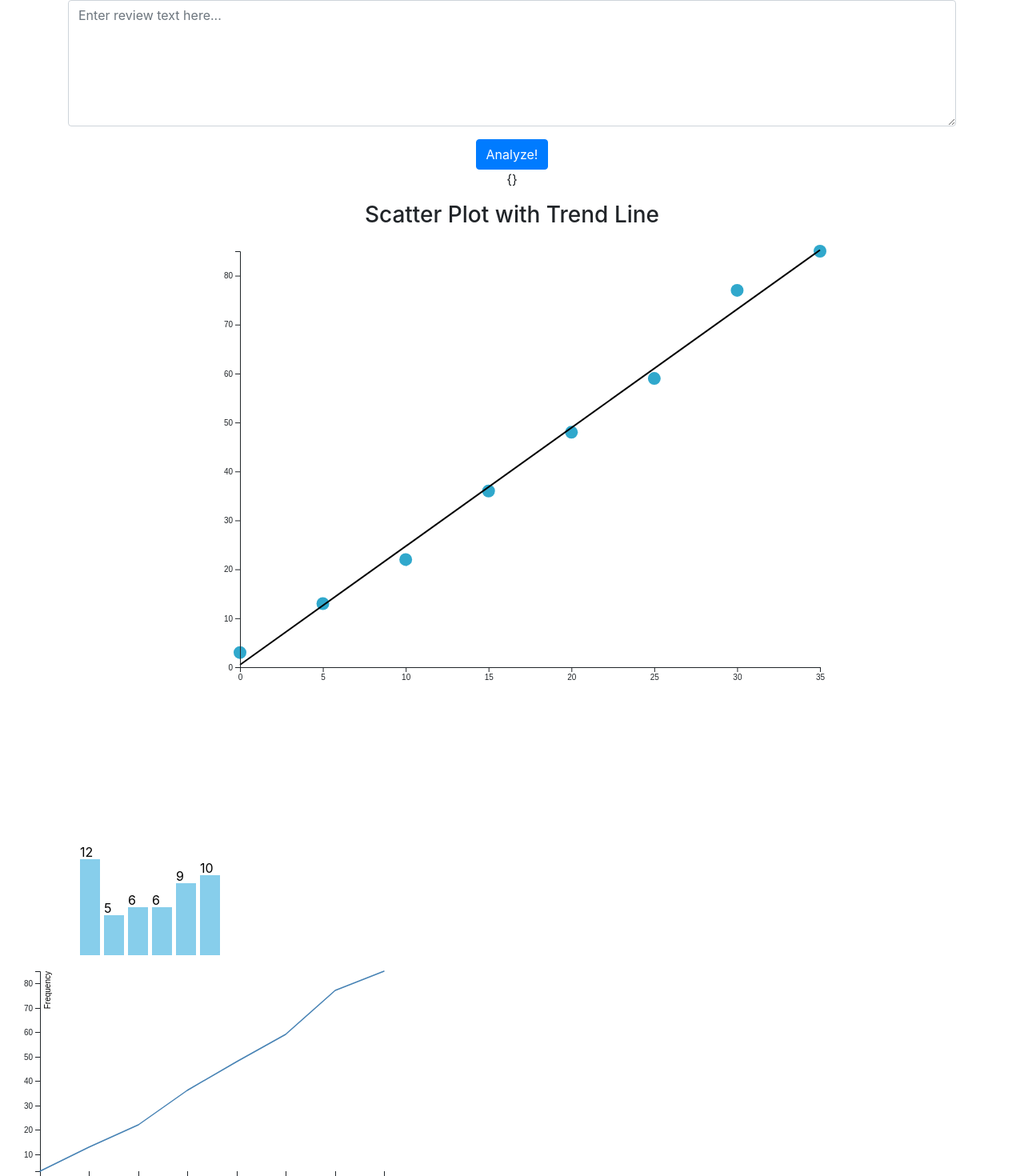
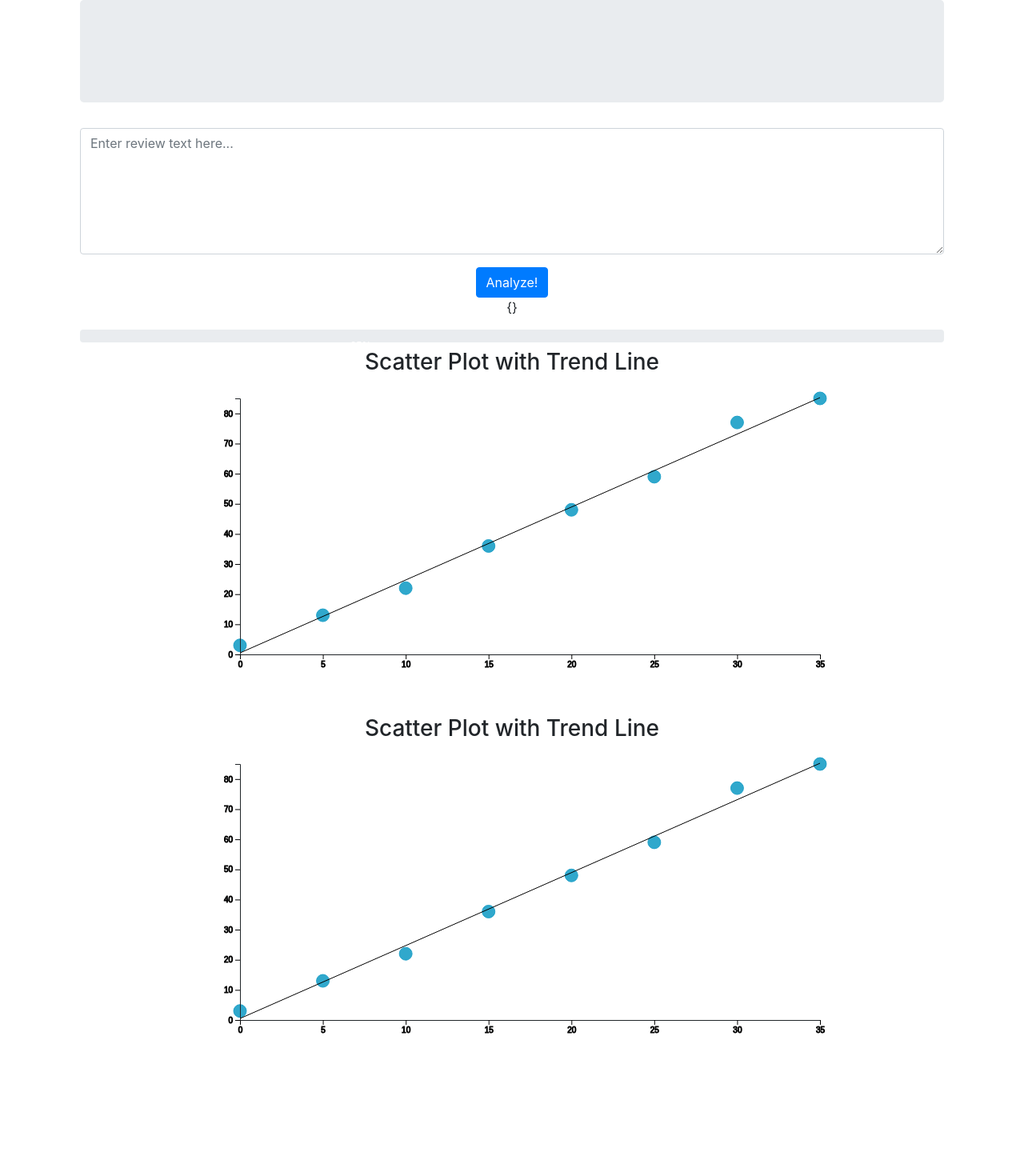
Before and after one commit to beini19/insightful, a React (Create React App) app in the folder src/client/: page / in a window 1280 px wide. Shown: the top 1470 px of the page at 80% size. Built offline with nearby package versions, Linux system fonts and the light colour scheme.

Commit message:
Added progress bar and graph styles

```diff
--- a/src/client/src/App.js
+++ b/src/client/src/App.js
@@ -1,59 +1,13 @@
 import React, { Component } from 'react';
 import './App.css';
-import BarGraph from './graphs/BarGraph'
-import LineGraph from './graphs/LineGraph'
-import ScatterPlot from './graphs/ScatterPlot'
+import MainPage from './MainPage.jsx';
 
 class App extends Component {
-  constructor(props) {
-    super(props);
-    this.state = {
-      data: [12, 5, 6, 6, 9, 10],
-      scatterData: [[0, 3],[5, 13],[10, 22],[15, 36],[20, 48],[25, 59],[30, 77],[35, 85]],
-      svgWidth: 700,
-      svgHeight: 300,
-      reviewText: "",
-      reviewData: {}
-    }
-  }
-
-  handleChange = (blob) => {
-    this.setState({ reviewText: blob.target.value })
-  }
-
-  sampleText = "Handpulled noodles are pretty good. Broth is tasty, chili is not that hot, but flavourful."
-  "You can order tendon during the weekend. Portions are an insane size, even if you get the smallest one."
-  "Great value for students, and this is evident from the amount of traffic this place gets."
-  "Expect to wait 15-30 minutes during peak times.";
-
-  handleSubmit = (event) => {
-    console.log('The button was clicked.');
-    console.log(this.state.reviewText)
-    fetch("http://localhost:5000/get_insights/", {
-      method: "POST",
-      body: this.state.reviewText
-    })
-      .then(response => response.json())
-      .then(data =>
-        {this.setState({reviewData: data})}
-        )
-      .catch(err => console.log(err));
-  }
-
   render() {
     return (
       <div className="App">
-      <div className="container">
-        <form>
-        <div className="form-group">
-          <textarea className="form-control" onChange={this.handleChange} id="reviewText" rows="6" placeholder="Enter review text here..."></textarea>
-        </div>
-        </form>
-        <button type="submit" className="btn btn-primary" onClick={this.handleSubmit}>Analyze!</button>
-        <p>{JSON.stringify(this.state.reviewData)}</p>
-        <ScatterPlot data={this.state.scatterData}></ScatterPlot>
-        <BarGraph data={this.state.data} svgWidth={this.state.svgWidth} svgHeight={this.state.svgHeight} />
-        <LineGraph data={this.state.scatterData}></LineGraph>
+        <div className="container">
+          <MainPage></MainPage>
         </div>
       </div>
     );
--- /dev/null
+++ b/src/client/src/MainPage.jsx
@@ -0,0 +1,88 @@
+import React, { Component } from 'react';
+import BarGraph from './components/BarGraph'
+import LineGraph from './components/LineGraph'
+import ScatterPlot from './components/ScatterPlot'
+import ProgressBar from './components/ProgressBar'
+
+const divStyle = {
+  height: "100px",
+  width: "100px"
+};
+
+class MainPage extends Component {
+  constructor(props) {
+    super(props);
+    this.state = {
+      data: [12, 5, 6, 6, 9, 10],
+      scatterData: [[0, 3],[5, 13],[10, 22],[15, 36],[20, 48],[25, 59],[30, 77],[35, 85]],
+      svgWidth: 700,
+      svgHeight: 300,
+      reviewText: "",
+      reviewData: {}
+    }
+  }
+
+  sampleText = "Handpulled noodles are pretty good. Broth is tasty, chili is not that hot, but flavourful."
+  "You can order tendon during the weekend. Portions are an insane size, even if you get the smallest one."
+  "Great value for students, and this is evident from the amount of traffic this place gets."
+  "Expect to wait 15-30 minutes during peak times.";
+
+  parseData = () => {
+
+  }
+
+  handleChange = (blob) => {
+    this.setState({ reviewText: blob.target.value })
+  }
+
+  handleSubmit = (event) => {
+    console.log('The button was clicked.');
+    console.log(this.state.reviewText)
+    fetch("http://localhost:5000/get_insights/", {
+      method: "POST",
+      body: this.state.reviewText
+    })
+      .then(response => response.json())
+      // eventually split data into watson analysis and array of reviews + time object
+      .then(data =>
+        {this.setState({reviewData: data})}
+        )
+      .catch(err => console.log(err));
+  }
+
+  render() {
+    return (
+      <div className="MainPage">
+        <div className="container-fluid ">
+        <div className="jumbotron"></div>
+          <form>
+            <div className="form-group">
+              <textarea className="form-control" onChange={this.handleChange} id="reviewText" rows="6" placeholder="Enter review text here..."></textarea>
+            </div>
+          </form>
+          <button type="submit" className="btn btn-primary" onClick={this.handleSubmit}>Analyze!</button>
+          <p>{JSON.stringify(this.state.reviewData)}</p>
+          {/* <div class="d-flex p-2 bg-light justify-content-center"> */}
+            <ProgressBar></ProgressBar>
+          {/* </div> */}
+          <div class="d-flex p-2 justify-content-center">
+            <ScatterPlot data={this.state.scatterData}></ScatterPlot>
+          </div>
+          <div class="d-flex p-2 justify-content-center">
+            <ScatterPlot data={this.state.scatterData}></ScatterPlot>
+          </div>
+          <div class="d-flex p-2">
+            <div className="row">
+              <div className="col flex-fill" style={divStyle}></div>
+              <div className="col flex-fill" style={divStyle}></div>
+            </div>
+          </div>
+          <BarGraph data={this.state.data} svgWidth={this.state.svgWidth} svgHeight={this.state.svgHeight} />
+          <LineGraph data={this.state.scatterData}></LineGraph>
+        </div>
+      </div>
+    );
+  }
+}
+
+export default MainPage;
--- /dev/null
+++ b/src/client/src/components/ProgressBar.jsx
@@ -0,0 +1,50 @@
+import React, {Component} from "react"
+import '../styles/progressBar.css'
+
+class LineGraph extends Component {
+  constructor(props) {
+    super(props);
+    this.state = {
+      name: 'Apples',
+		  value: 25,
+		  color: '#b53471'
+    }
+  }
+
+  render() {
+    return (
+      // <div className="progress-barasdf">
+      <div>
+        <div className="progress">
+          <div className="progress-bar" role="progressbar" style={{'width': '25%'}} aria-valuenow="25" aria-valuemin="0" aria-valuemax="100">25%</div>
+        </div>
+        {/* <div className="value">
+         <div style={{'color': this.state.color, 'width': this.state.value + '%'}}>
+           <span>{this.state.value}%</span>
+         </div>
+        </div>
+        <div className="scale">
+         <div className="graduation" style={{'color': this.state.color, 'width': this.state.value + '%'}}>
+           <span>|</span>
+         </div>
+        </div>
+        <div className="bar">
+         <div style={{'backgroundColor': this.state.color, 'width': this.state.value + '%'}}>
+         </div>
+         <div style={{'backgroundColor': '#d3d3d3', 'width': (100-this.state.value) + '%'}}>
+         </div>
+        </div>  */}
+      </div>
+    );
+  }
+}
+
+
+let reading = {
+		name: 'Apples',
+		value: 25,
+		color: '#b53471'
+};
+
+
+export default LineGraph;
--- a/src/client/src/graphs/ScatterPlot.jsx
+++ b/src/client/src/components/ScatterPlot.jsx
@@ -1,5 +1,6 @@
 import React from "react"
 import { scaleLinear, max, axisLeft, axisBottom, select } from "d3"
+import "../styles/scatterPlot.css"
 
 // reference: https://gist.github.com/isaaguilar/fb92517c1ce878f7d3780cf9aa74a709
 function sortNumber(a, b) {
@@ -14,7 +15,7 @@ export default class ScatterPlot extends React.Component {
   render() {
     const margin = { top: 20, right: 15, bottom: 60, left: 60 }
     const width = 800 - margin.left - margin.right
-    const height = 600 - margin.top - margin.bottom
+    const height = 400 - margin.top - margin.bottom
     const data = this.props.data
 
     const x = scaleLinear()
@@ -72,10 +73,11 @@ class RenderCircles extends React.Component {
   render() {
     let renderCircles = this.props.data.map((coords, i) => (
       <circle
+        className="dot"
         cx={this.props.scale.x(coords[0])}
         cy={this.props.scale.y(coords[1])}
         r="8"
-        style={{ fill: "rgba(25, 158, 199, .9)" }}
+        // style={{ fill: "rgba(25, 158, 199, .9)" }}
         key={i}
       />
     ))
@@ -103,11 +105,12 @@ class TrendLine extends React.Component {
 
     return (
       <line
+        className="line"
         x1={this.props.scale.x(trendline_points[0][0])}
         y1={this.props.scale.y(trendline_points[0][1])}
         x2={this.props.scale.x(trendline_points[1][0])}
         y2={this.props.scale.y(trendline_points[1][1])}
-        style={{ stroke: "black", strokeWidth: "2" }}
+        // style={{ stroke: "black", strokeWidth: "2" }}
       />
     )
   }
--- /dev/null
+++ b/src/client/src/styles/progressBar.css
@@ -0,0 +1,47 @@
+.progress-bar {
+    margin: 20px 20%;
+}
+
+.progress-bar .value > div {
+    text-align: center;
+}
+
+.progress-bar .scale .graduation {
+    text-align: center;
+}
+
+.progress-bar .bar > div {
+    display: inline-block;
+    height: 10px;
+}
+
+.progress-bar .bar > div:first-of-type {
+    border-top-left-radius: 5px;
+    border-bottom-left-radius: 5px;
+}
+
+.progress-bar .bar > div:last-of-type {
+    border-top-right-radius: 5px;
+    border-bottom-right-radius: 5px;
+}
+
+.progress-bar .legend {
+    text-align: center;
+}
+
+
+.progress-bar .legend > div {
+    display: inline-block;
+    margin: 0 5px;
+    text-align: center;
+}
+
+.progress-bar .legend > div .dot {
+    font-size: 25px;
+    vertical-align: middle;
+}
+
+.progress-bar .legend > div .label {
+    margin-left: 2px;
+    vertical-align: middle;
+}
--- /dev/null
+++ b/src/client/src/styles/scatterPlot.css
@@ -0,0 +1,27 @@
+.line {
+    stroke: black;
+    fill: none;
+    stroke-width: 1;
+}
+
+.axis,
+.axis line {
+    fill: none;
+    stroke: black;
+    /* shape-rendering: crispEdges; */
+}
+
+.text {
+    font-size: 20px;
+    font-family: Arial, Helvetica, sans-serif;
+}
+
+.text-label {
+    font-size: 20px;
+    font-family: Arial, Helvetica, sans-serif;
+}
+
+.dot {
+    stroke: rgba(25, 158, 199, .9);
+    fill: rgba(25, 158, 199, .9)
+}
```
Also changed, not shown: src/client/src/components/BarGraph.jsx (renamed from src/client/src/graphs/BarGraph.jsx), src/client/src/components/LineGraph.jsx (renamed from src/client/src/graphs/LineGraph.jsx).
